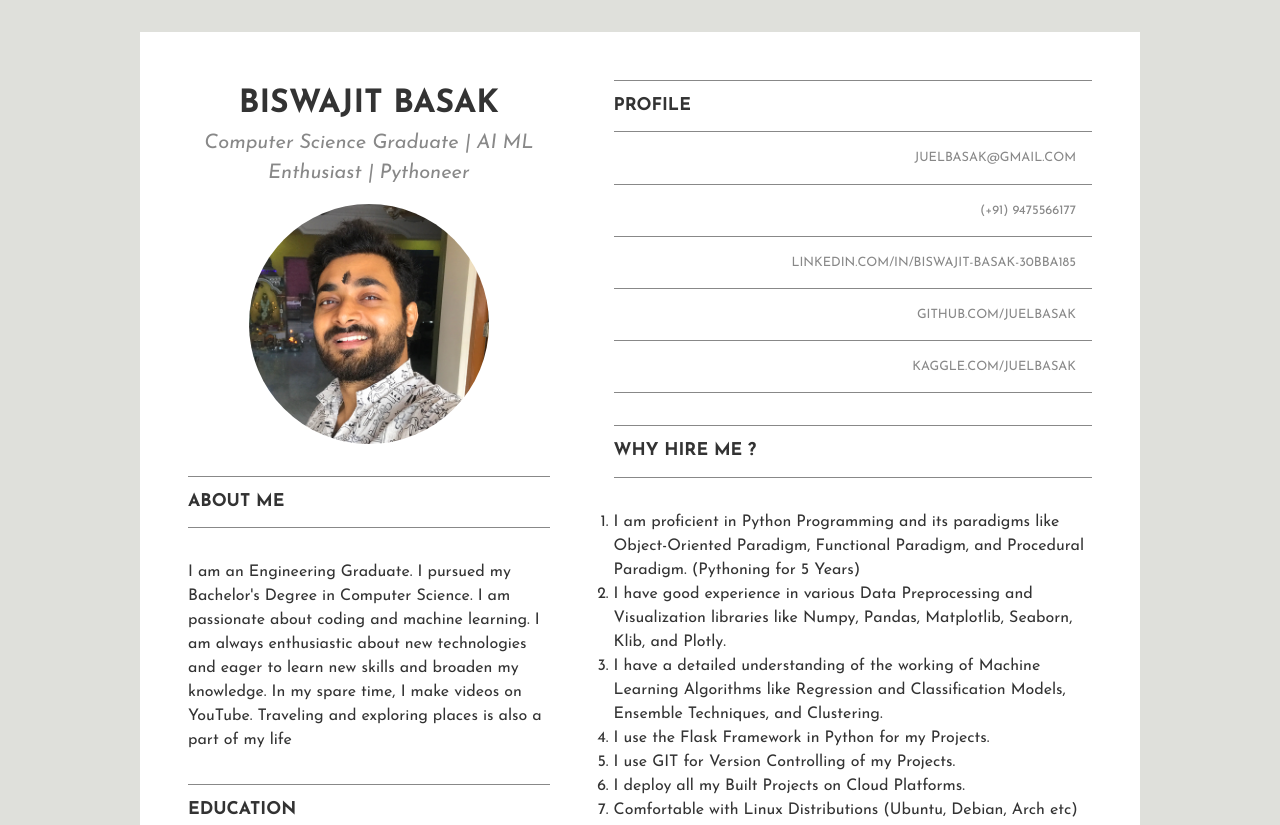
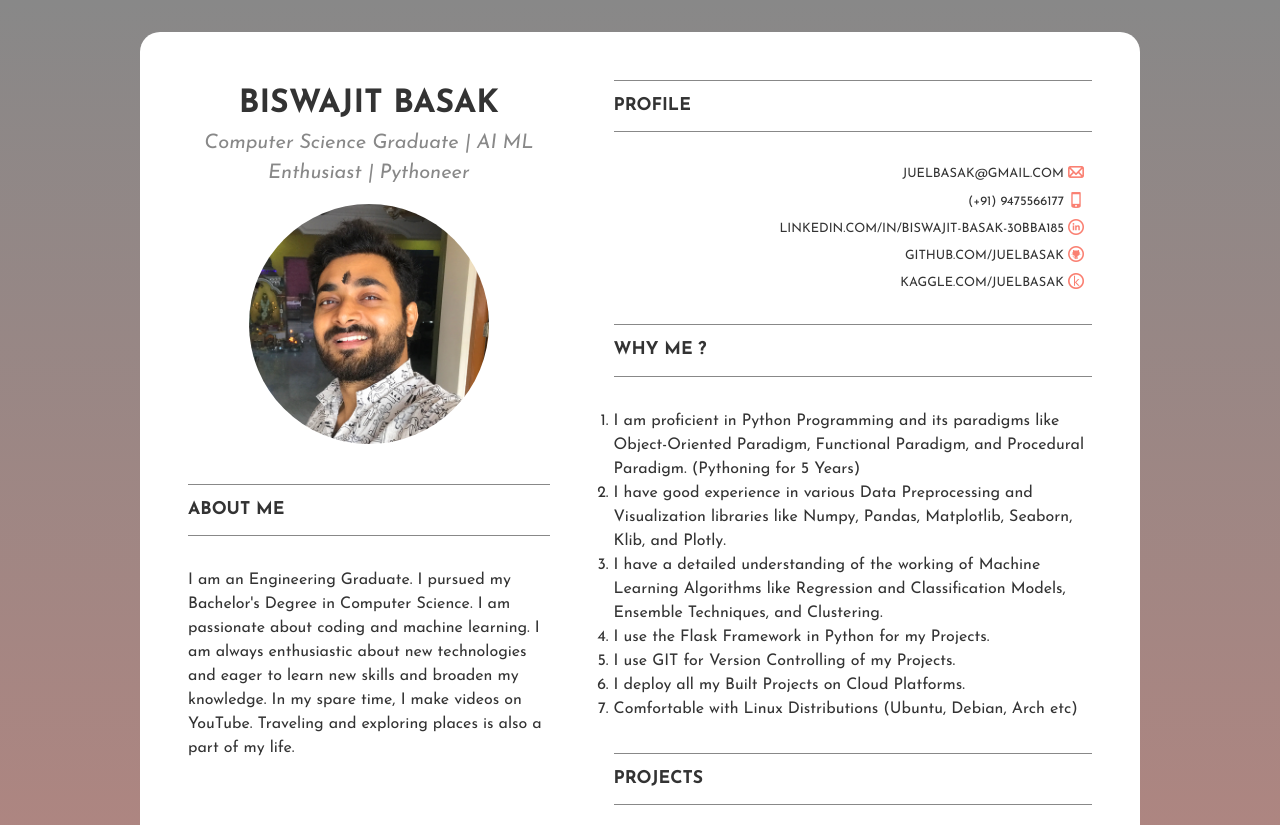
Before and after one commit to JuelBasak/Dynamic-Resume, a plain HTML site: page index.html in a window 1280 px wide. Shown: the top 825 px of the page. Drawn offline with Linux system fonts and the light colour scheme.

Commit message:
Add files via upload

```diff
--- a/css/style.css
+++ b/css/style.css
@@ -8,12 +8,15 @@ html {
   color: #333;
   font-family: "Josefin Sans";
   line-height: 1.5;
+
 }
 
 body {
   padding: 2rem 2.5rem;
-  background: linear-gradient(#dfe0db, #dfe0db 50%, #fcebe1 50%, #fcebe1);
-  /*   background: linear-gradient (#888, #888 50%, salmon 50%, salmon); */
+  /* background: linear-gradient(#dfe0db, #dfe0db 50%, #fcebe1 50%, #fcebe1); */
+  /* background: linear-gradient (#888, #888 50%, salmon 50%, salmon); */
+  background-image: linear-gradient(#888, salmon);
+
 }
 
 h1 {
@@ -53,6 +56,10 @@ ul {
   list-style: none;
 }
 
+.resume{
+  border-radius: 20px;
+}
+
 .profile {
   text-align: center;
 }
@@ -76,13 +83,20 @@ ul {
 .contact li {
   text-align: right;
   text-transform: uppercase;
-  padding: 1rem;
-  color: #888;
-  border-bottom: 1px solid #888;
+  margin: 0.5rem;
+  /* color: #888; */
+  /* border-bottom: 1px solid #888; */
   font-size: 0.8rem;
 }
 
-.skills > ul {
+.column .contact img{
+  /* background-color: #333; */
+  /* padding: 0.5rem; */
+  width: 1rem;
+  margin-bottom: -3px;
+}
+
+.section1 > ul {
   display: grid;
   grid-template-columns: 1fr 1fr;
   grid-gap: 1rem;
@@ -117,3 +131,24 @@ ul {
   max-width: 1000px;
   margin: auto;
 }
+
+@media print {
+  /* div.resume {
+    overflow: hidden;
+  } */
+
+  /* div.education,
+  div.experience,
+  div.certificates */
+
+  p, li,
+  section.education h2
+  {
+    page-break-inside: avoid;
+  }
+
+  body{
+    background: #2CBFAA;
+  }
+
+}
--- a/index.html
+++ b/index.html
@@ -1,18 +1,25 @@
-<link
-  href="https://fonts.googleapis.com/css2?family=Josefin+Sans:ital,wght@0,100;0,200;0,300;0,400;0,500;0,600;0,700;1,100;1,200;1,300;1,400;1,500;1,600;1,700&display=swap"
-  rel="stylesheet">
+<!DOCTYPE html>
+<html lang="en">
+
+<head>
+  <meta charset="UTF-8">
+  <meta http-equiv="X-UA-Compatible" content="IE=edge">
+  <meta name="viewport" content="width=device-width, initial-scale=1.0">
+  <link href="https://fonts.googleapis.com/css2?family=Josefin+Sans:ital,wght@0,100;0,200;0,300;0,400;0,500;0,600;0,700;1,100;1,200;1,300;1,400;1,500;1,600;1,700&display=swap" rel="stylesheet">
   <link rel="stylesheet" href="css/style.css">
+  <title>Biswajit Basak's Resume</title>
+</head>
 
+<body>
   <div class="resume">
     <div class="column">
       <section class="profile">
         <h1>Biswajit Basak</h1>
-      <p><em>Computer Science Graduate | AI ML Enthusiast | Pythoneer </em></p>
+        <p><em>Computer Science Graduate | AI ML Enthusiast | Pythoneer</em></p>
         <img src="images/photo.jpg" alt="photo.jpg">
       </section>
 
-
-    <section class="skills">
+      <section class="section1">
         <h2>About Me</h2>
         <section class="objectives">
           <p>
@@ -23,19 +30,12 @@
             eager to learn new skills and broaden my
             knowledge. In my spare time, I make videos on
             YouTube. Traveling and exploring places is also a
-          part of my life
+            part of my life.
           </p>
         </section>
 
-      <!-- <section class="socials">
-      <ul>
-        <li>@edystme</li>
-        <li>@edyst</li>
-        <li>@abhi</li>
-      </ul>
-    </section> -->
+        <br><br><br>
 
-      <section class="skills">
         <section class="education">
           <h2>Education</h2>
           <ul class="timeline">
@@ -61,13 +61,14 @@
                 <p>
                   Completed Multiple Trainings and got Certified. Completed TopCoder Assignments.
                 </p>
-                <!-- <a style="color:blue;" href="https://gitlab.com/users/juelbasak/projects" target="_blank">Project Links</a> -->
               </div>
             </li>
           </ul>
-          <br>
+        </section>
 
+        <section class="certificates">
           <h2>Certificates</h2>
+
           <ul class="timeline">
             <li class="event">
               <span class="duration">From 09/2017 To 09/2017 (2 Days)</span>
@@ -75,13 +76,16 @@
                 <h3>IoT using Arduino</h3>
                 <p>Bangalore</p>
                 <p>
-                  <a style="color:blue;" href="https://github.com/JuelBasak/Certificates/blob/master/SkiFy%20labs%20Certificate.pdf" target="_blank">Certificate Link</a>
+                  <a style="color:blue;"
+                    href="https://github.com/JuelBasak/Certificates/blob/master/SkiFy%20labs%20Certificate.pdf"
+                    target="_blank">Certificate Link</a>
                 </p>
               </div>
             </li>
+          </ul>
 
-          </ul>
           <br>
+
           <ul class="timeline">
             <li class="event">
               <span class="duration">From 03/2020 To 04/2020 (2 Months)</span>
@@ -90,11 +94,14 @@
                 <p>Online</p>
                 <p>Completed Multiple certifications on Python, Statistics, Mathematics, Deep Learning etc. </p>
                 <p>
-                  <a style="color:blue;" href="https://github.com/JuelBasak/Certificates/tree/master/365%20Data%20Science" target="_blank">Certificate Link</a>
+                  <a style="color:blue;"
+                    href="https://github.com/JuelBasak/Certificates/tree/master/365%20Data%20Science"
+                    target="_blank">Certificate Link</a>
                 </p>
               </div>
             </li>
           </ul>
+
           <br>
 
           <ul class="timeline">
@@ -106,7 +113,9 @@
                 <p>Completed AI ML Certification from Wipro, which included Python
                   Programming assignments and Machine Learning Assignments</p>
                 <p>
-                  <a style="color:blue;" href="https://github.com/JuelBasak/Certificates/blob/master/Wipro/AI%20App%20Developer%20program_20122958.pdf" target="_blank">Certificate Link</a>
+                  <a style="color:blue;"
+                    href="https://github.com/JuelBasak/Certificates/blob/master/Wipro/AI%20App%20Developer%20program_20122958.pdf"
+                    target="_blank">Certificate Link</a>
                 </p>
               </div>
             </li>
@@ -143,7 +152,6 @@
           </li>
         </ul>
       </section>
-
     </div>
 
 
@@ -151,19 +159,30 @@
     <div class="column">
       <section class="contact">
         <h2>Profile</h2>
+        <br>
         <ul>
 
-        <li><a href="mailto:juelbasak@gmail.com">juelbasak@gmail.com</a></li>
-        <li><a href="tel:+919475566177">(+91) 9475566177</a></li>
+          <li><a href="mailto:juelbasak@gmail.com">juelbasak@gmail.com</a>
+            <img src="images/mail-64.png" alt="">
+          </li>
+          <li><a href="tel:+919475566177">(+91) 9475566177</a>
+            <img src="images/mobile-phone-8-64.png" alt="">
+          </li>
           <li><a href="https://www.linkedin.com/in/biswajit-basak-30bba185"
-            target="_blank">linkedin.com/in/biswajit-basak-30bba185</a></li>
-        <li><a href="https://github.com/JuelBasak" target="_blank">github.com/JuelBasak</a></li>
-        <li><a href="https://www.kaggle.com/juelbasak" target="_blank">kaggle.com/juelbasak</a></li>
+              target="_blank">linkedin.com/in/biswajit-basak-30bba185</a>
+            <img src="images/linkedin-5-64.png" alt="">
+          </li>
+          <li><a href="https://github.com/JuelBasak" target="_blank">github.com/JuelBasak</a>
+            <img src="images/github-10-64.png" alt="">
+          </li>
+          <li><a href="https://www.kaggle.com/juelbasak" target="_blank">kaggle.com/juelbasak</a>
+            <img src="images/kaggle.png" alt="">
+          </li>
         </ul>
       </section>
 
-    <section class="skills">
-      <h2>Why Hire me ?</h2>
+      <section class="section1">
+        <h2>Why me ?</h2>
         <section class="objectives">
           <p>
           <ol type="1">
@@ -218,7 +237,8 @@
                   development skills such as HTML, CSS, XML and PHP. Also the skills
                   for android studio was required.</p>
                 <p>
-                  <a style="color:blue;" href="https://github.com/JuelBasak/Mini-Project-BTech" target="_blank">Documentation Link</a>
+                  <a style="color:blue;" href="https://github.com/JuelBasak/Mini-Project-BTech"
+                    target="_blank">Documentation Link</a>
                 </p>
               </div>
             </li>
@@ -234,7 +254,8 @@
                   algorithms and compare them with trivial algorithms to solve real
                   world issues of wireless sensor networks.</p>
                 <p>
-                  <a style="color:blue;" href="https://github.com/JuelBasak/Final-Project-B.Tech" target="_blank">Documentation Link</a>
+                  <a style="color:blue;" href="https://github.com/JuelBasak/Final-Project-B.Tech"
+                    target="_blank">Documentation Link</a>
                 </p>
               </div>
             </li>
@@ -242,7 +263,7 @@
           <br>
           <ul class="timeline">
             <li class="event">
-            <span class="duration">From 06/2021 From 06/2021</span>
+              <span class="duration">From 06/2021 To 06/2021</span>
               <div class="content">
                 <h3>Webscrapper built using Python's Flask Framework</h3>
                 <!-- <p><em>Bangalore</em></p> -->
@@ -251,7 +272,8 @@
                   ratings, and descriptions given by that user. This program is
                   deployed in Heroku Platform.</p>
                 <p>
-                  <a style="color:blue;" href="https://flask-fl-scrapper.herokuapp.com/" target="_blank">Project Deployment Link</a>
+                  <a style="color:blue;" href="https://flask-fl-scrapper.herokuapp.com/" target="_blank">Project
+                    Deployment Link</a>
                 </p>
               </div>
             </li>
@@ -259,7 +281,7 @@
           <br>
           <ul class="timeline">
             <li class="event">
-            <span class="duration">From 06/2021 From 06/2021</span>
+              <span class="duration">From 06/2021 To 06/2021</span>
               <div class="content">
                 <h3>Webscapper built using Python's Flask Framework using
                   Selenium</h3>
@@ -274,6 +296,8 @@
             </li>
           </ul>
         </section>
-
     </div>
   </div>
+</body>
+
+</html>
```
Also changed, not shown: images/github-10-64.png (added), images/kaggle.png (added), images/linkedin-5-64.png (added), images/mail-64.png (added), images/mobile-phone-8-64.png (added). Lines whose indentation alone changed are shown as unchanged.
